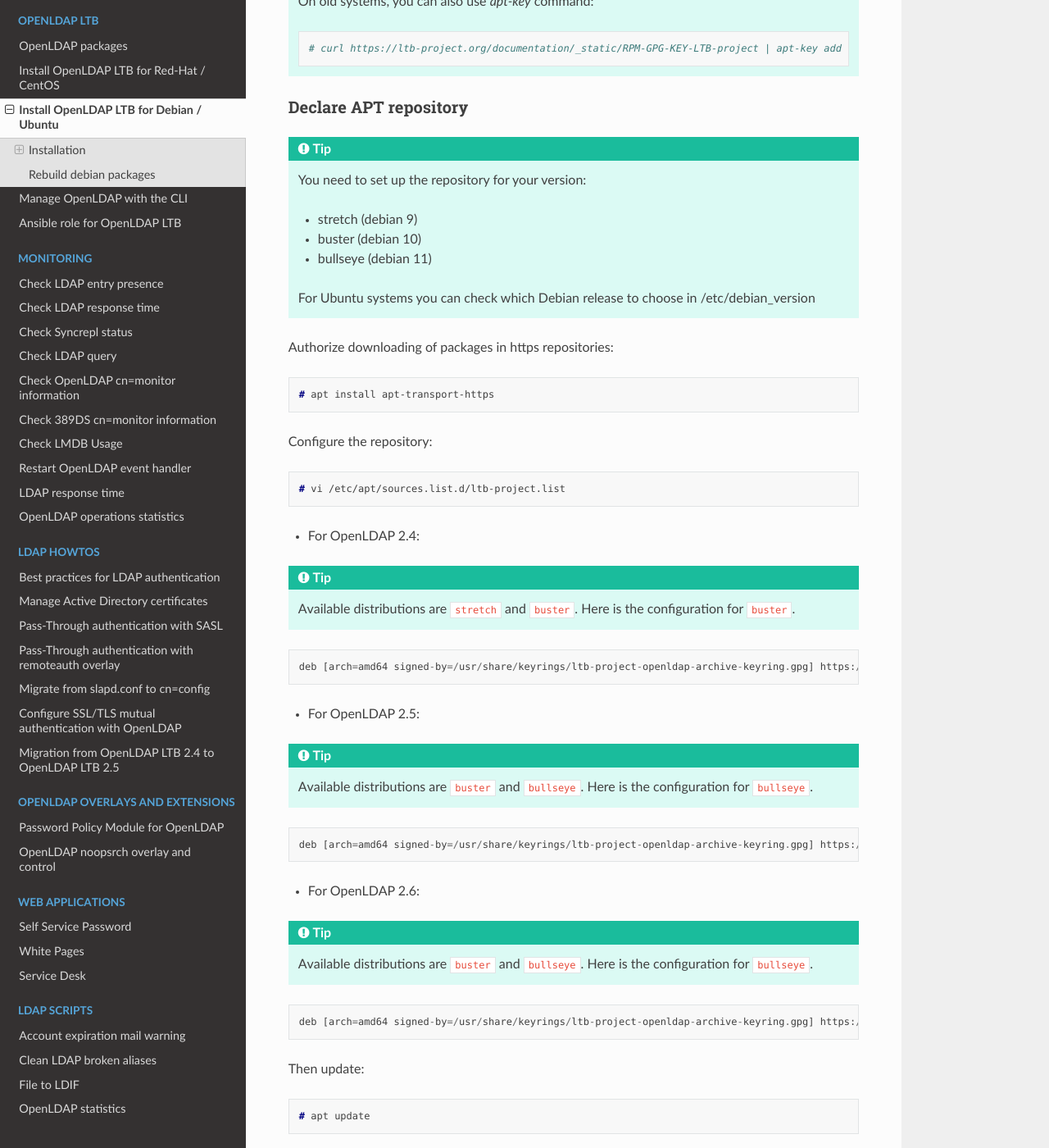
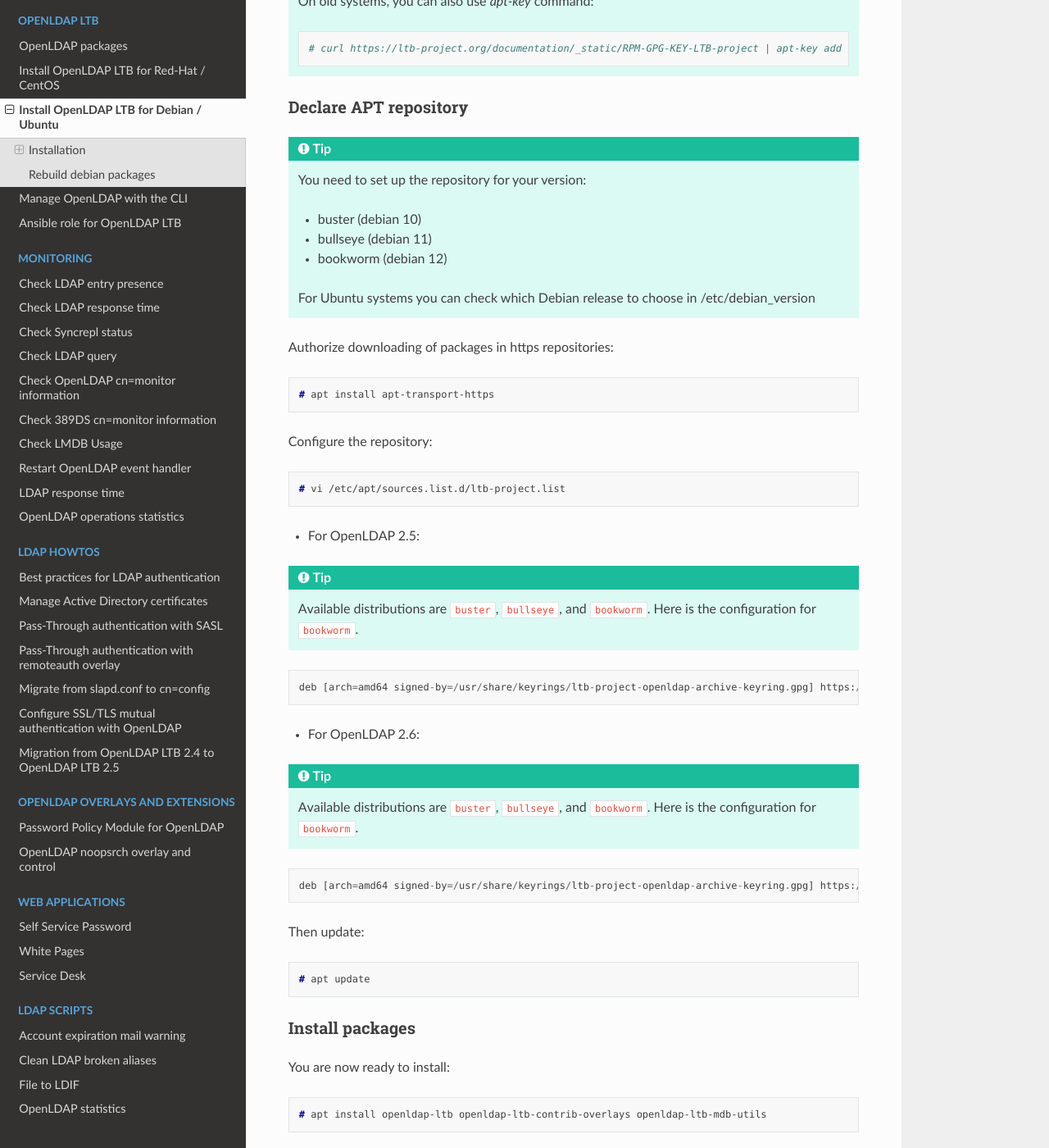
Before and after one commit to ltb-project/documentation, a Sphinx documentation site: the page built from source/openldap-deb.rst, in a window 1280 px wide and 1400 px high, scrolled down 496 px. Shown: the whole window at 82% size. Built offline with Sphinx 7.4.7 and the Read the Docs theme 2.0.0, drawn with Linux system fonts in a browser that asks for light colours.

Commit message:
add debian 12 packages + drop debian stretch and openldap 2.4 support

```diff
--- a/source/openldap-deb.rst
+++ b/source/openldap-deb.rst
@@ -33,9 +33,9 @@
 .. tip::
     You need to set up the repository for your version:
 
-    * stretch (debian 9)
     * buster (debian 10)
     * bullseye (debian 11)
+    * bookworm (debian 12)
 
     For Ubuntu systems you can check which Debian release to choose in /etc/debian_version
 
@@ -53,35 +53,25 @@
 
     # vi /etc/apt/sources.list.d/ltb-project.list
 
-* For OpenLDAP 2.4:
-
-.. tip::
-
-    Available distributions are ``stretch`` and ``buster``. Here is the configuration for ``buster``.
-
-::
-
-    deb [arch=amd64 signed-by=/usr/share/keyrings/ltb-project-openldap-archive-keyring.gpg] https://ltb-project.org/debian/buster buster main
-
 * For OpenLDAP 2.5:
 
 .. tip::
 
-    Available distributions are ``buster`` and ``bullseye``. Here is the configuration for ``bullseye``.
+    Available distributions are ``buster``, ``bullseye``, and ``bookworm``. Here is the configuration for ``bookworm``.
 
 ::
 
-    deb [arch=amd64 signed-by=/usr/share/keyrings/ltb-project-openldap-archive-keyring.gpg] https://ltb-project.org/debian/openldap25/bullseye bullseye main
+    deb [arch=amd64 signed-by=/usr/share/keyrings/ltb-project-openldap-archive-keyring.gpg] https://ltb-project.org/debian/openldap25/bookworm bookworm main
 
 * For OpenLDAP 2.6:
 
 .. tip::
 
-    Available distributions are ``buster`` and ``bullseye``. Here is the configuration for ``bullseye``.
+    Available distributions are ``buster``, ``bullseye``, and ``bookworm``. Here is the configuration for ``bookworm``.
 
 ::
 
-    deb [arch=amd64 signed-by=/usr/share/keyrings/ltb-project-openldap-archive-keyring.gpg] https://ltb-project.org/debian/openldap26/bullseye bullseye main
+    deb [arch=amd64 signed-by=/usr/share/keyrings/ltb-project-openldap-archive-keyring.gpg] https://ltb-project.org/debian/openldap26/bookworm bookworm main
 
 Then update:
 
```
